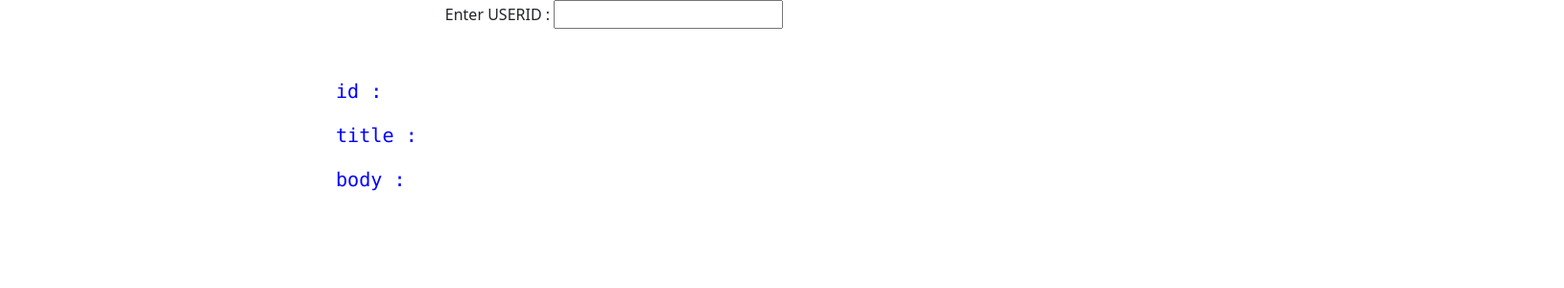
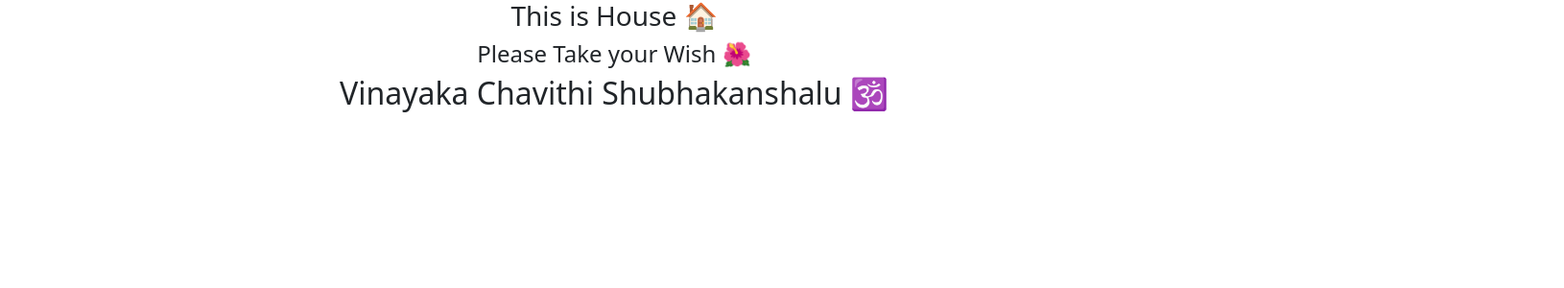
Before and after one commit to MarkDevram/Practice-React-All-Time, a React (Create React App) app: page / in a window 1280 px wide. Shown: the top 300 px of the page at 96% size, 1630 px wide, since content can reach past the window. Built offline with nearby package versions, Linux system fonts and the light colour scheme; no server answers.

Commit message:
Effect of useContext , using useContext

```diff
--- a/src/App.js
+++ b/src/App.js
@@ -63,10 +63,15 @@ import UseEffectWithCleanup from "./Hooks in React/useEffect/UseEffectWithCleanu
 import IntervalClassCounter from "./Hooks in React/useEffect/IntervalClassCounter"
 import IntervalCounterWithHooks from "./Hooks in React/useEffect/IntervalCounterWithHooks"
 import FetchingByUserID from "./Hooks in React/useEffectDataFetching/FetchingByUserID"
+import KCnxt from "./Hooks in React/useContext/KeyContext"
+import House from "./Hooks in React/useContext/House"
 function App() {
   return (
     <div className="App">
-      <FetchingByUserID />
+      <KCnxt.Provider value={"Vinayaka Chavithi Shubhakanshalu 🕉"}>
+        <House />
+      </KCnxt.Provider>
+      {/* <FetchingByUserID /> */}
       {/* <IntervalClassCounter /> */}
       {/* <IntervalCounterWithHooks /> */}
       {/* <UseEffectWithCleanup /> */}
--- /dev/null
+++ b/src/Hooks in React/useContext/House.js
@@ -0,0 +1,13 @@
+import React from "react"
+import KeyRoom from "./KeyRoom"
+
+function House() {
+  return (
+    <div>
+      <h3>This is House 🏠</h3>
+      <KeyRoom />
+    </div>
+  )
+}
+
+export default House
--- /dev/null
+++ b/src/Hooks in React/useContext/KeyRoom.js
@@ -0,0 +1,20 @@
+import { React, useContext, useState } from "react"
+import KCnxt from "./KeyContext"
+function KeyRoom() {
+  const Key = useContext(KCnxt)
+  const [wish, setWish] = useState(Key)
+  return (
+    <div>
+      <h4>Please Take your Wish 🌺</h4>
+      <h2
+        onClick={() => {
+          setWish("🕉 Ganapathi Bappa Moriya 🐘")
+        }}
+      >
+        {wish}
+      </h2>
+    </div>
+  )
+}
+
+export default KeyRoom
```
